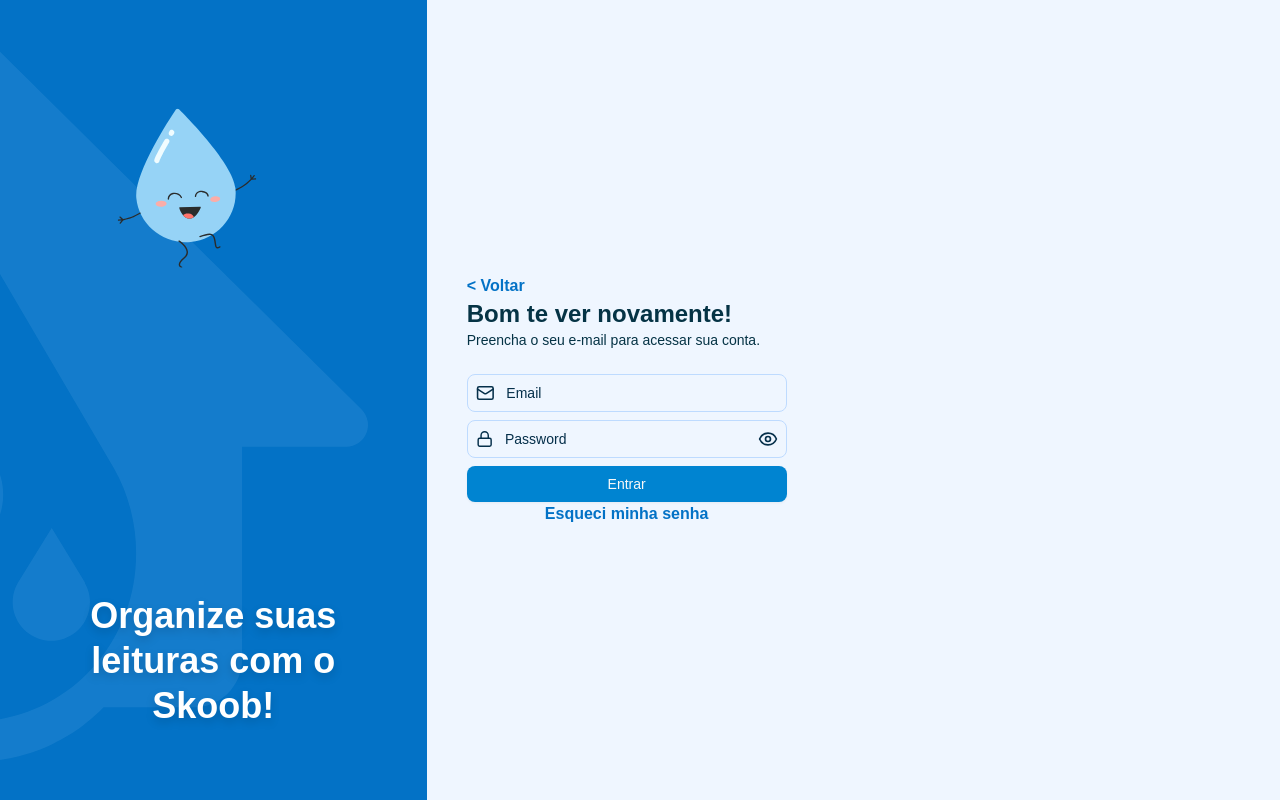
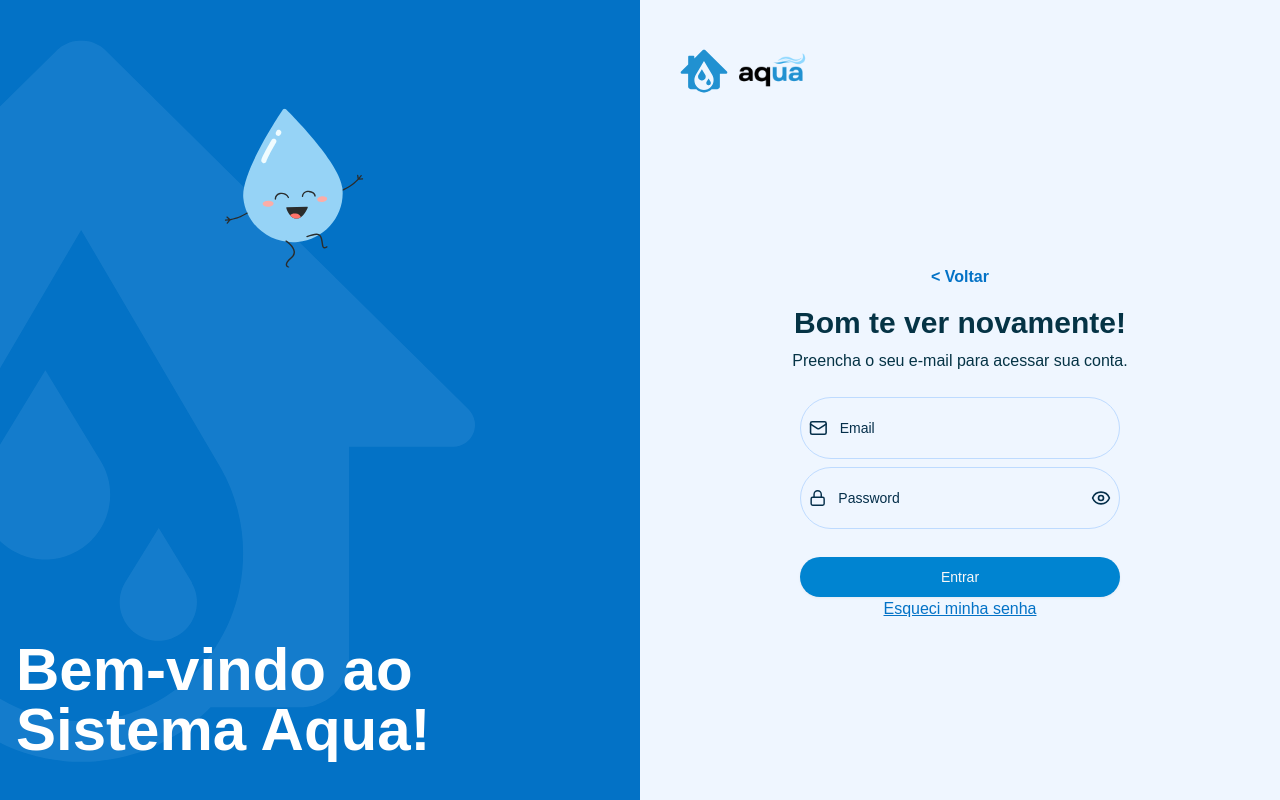
Before and after one commit to tcc-aqua/aqua, a Next.js app in the folder dashboard/: page /auth/email-login in a window 1280 px wide. Built offline with nearby package versions, Linux system fonts and the light colour scheme.

Commit message:
feat: login

```diff
--- a/dashboard/src/app/auth/email-login/page.jsx
+++ b/dashboard/src/app/auth/email-login/page.jsx
@@ -6,36 +6,57 @@
 
 export default function EmailLogin() {
     return (
-        <div className="grid min-h-svh lg:grid-cols-3 ">
+        <div className="grid min-h-screen lg:grid-cols-2">
 
-            <div className="relative hidden lg:block bg-[#0372c6]">
+            <div className="relative hidden lg:flex flex-col bg-[#0372c6]">
+
+                <div className="relative flex-grow">
                     <img
                         src="/logo-png.svg"
                         alt="Imagem ilustrativa"
-                    className="absolute inset-0 h-full w-full object-cover dark:brightness-[0.2] dark:grayscale"
+                        className="absolute inset-0 h-full w-full object-cover"
                     />
-                <div className="absolute inset-0 flex flex-col justify-end items-center pb-10 text-white text-center">
 
-                    <div className="text-4xl font-semibold leading-tight drop-shadow-lg p-8">
-                        Organize suas leituras com o Skoob!
+                    <div className="absolute inset-0 flex flex-col justify-end items-center pb-10 px-4 text-white z-20">
+                        <h1 className="text-4xl md:text-4xl lg:text-6xl font-bold">
+                        Bem-vindo ao Sistema Aqua!
+                        </h1>
                     </div>
                 </div>
+
             </div>
-            <div className="flex flex-col justify-center p-6 md:p-10">
 
-                <div>
+            <div className="flex flex-col p-6 md:p-10 h-full">
 
-                    <Link href='../login' className="text-[#0372c6] font-bold">
+
+                <div className="flex items-center gap-2 mb-6">
+                    <img src="/logo.svg" className="w-12" />
+                    <img src="/escrita.png" className="w-18 mt-2" />
+                </div>
+
+                <div className="flex flex-col justify-center flex-grow">
+
+                    <div className="mb-4">
+                        <Link href="../login" className="text-[#0372c6] font-bold flex justify-center">
                             {'< '} Voltar
                         </Link>
                     </div>
-                <h1 className="text-2xl font-bold">Bom te ver novamente!</h1>
-                <h2 className="text-sm mb-6">Preencha o seu e-mail para acessar sua conta.</h2>
 
-                <div className="w-full max-w-lg">
+                    <div className="">
+                        <h1 className="flex justify-center text-3xl font-bold mb-2">Bom te ver novamente!</h1>
+                        <h2 className="text-md mb-6 flex justify-center">Preencha o seu e-mail para acessar sua conta.</h2>
+
+                        <div className="flex justify-center">
+                            <div className="w-full max-w-lg flex justify-center ">
                                 <InputWithAdornmentDemo />
                             </div>
                         </div>
                     </div>
+
+                </div>
+
+            </div>
+
+        </div>
     );
 }
--- a/dashboard/src/components/input-07.jsx
+++ b/dashboard/src/components/input-07.jsx
@@ -14,22 +14,22 @@
   };
 
   return (
-    <div className="w-full max-w-xs space-y-2">
+    <div className="w-full max-w-xs space-y-2 ">
       <div
-        className="relative flex items-center rounded-md border focus-within:ring-1 focus-within:ring-ring pl-2">
+        className="relative flex items-center rounded-full border focus-within:ring-1  focus-within:ring-ring pl-2">
         <MailIcon className="h-5 w-5 text-muted-foreground" />
         <Input
           type="email"
           placeholder="Email"
-          className="border-0 focus-visible:ring-0 shadow-none" />
+          className="border-0 focus-visible:ring-0 shadow-none h-15 rounded-full " />
       </div>
       <div
-        className="relative flex items-center rounded-md border focus-within:ring-1 focus-within:ring-ring px-2">
+        className="relative flex items-center rounded-full border focus-within:ring-1 focus-within:ring-ring px-2">
         <LockIcon className="h-5 w-5 text-muted-foreground" />
         <Input
           type={showPassword ? "text" : "password"}
           placeholder="Password"
-          className="border-0 focus-visible:ring-0 shadow-none" />
+          className="border-0 focus-visible:ring-0 shadow-none h-15 rounded-full" />
         <button onClick={togglePasswordVisibility}>
           {showPassword ? (
             <EyeOffIcon className="h-5 w-5 text-muted-foreground" />
@@ -39,9 +39,9 @@
         </button>
       </div>
       <Link href={'../dashboard'}>
-      <Button className="w-full">Entrar</Button>
+      <Button className="w-full rounded-full h-10 mt-5">Entrar</Button>
       </Link>
-      <Link href='../login' className="text-[#0372c6] font-bold flex justify-center">
+      <Link href='../login' className="text-[#0372c6] underline hover:text-blue-900 flex justify-center">
          Esqueci minha senha
       </Link>
     </div>
```
Lines whose indentation alone changed are shown as unchanged.
